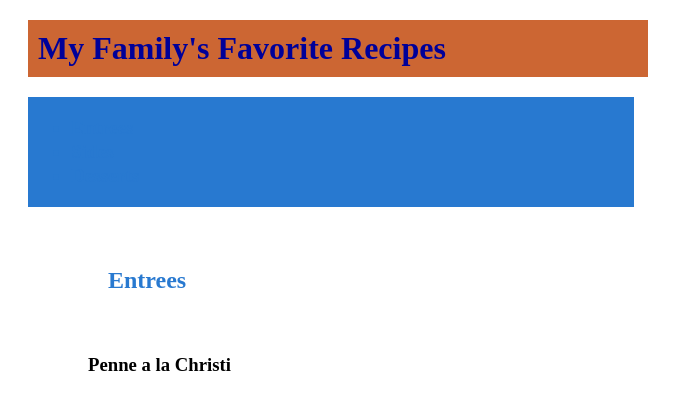
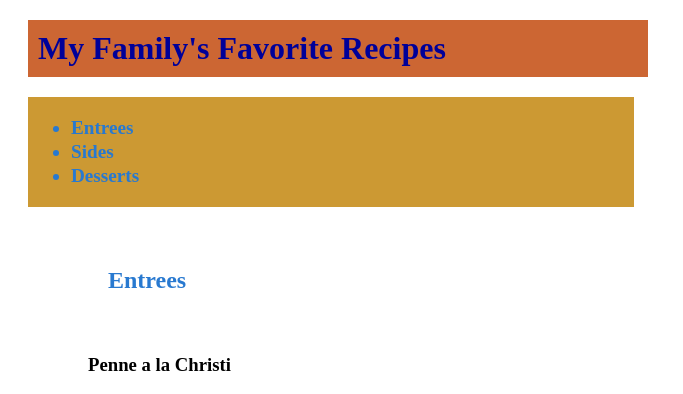
Before and after one commit to clsavino/Recipe-Project, a plain HTML site: page index.html in a window 1280 px wide. Shown: the top 394 px of the page, without its empty margins (0-683 px from the left). Drawn offline with Linux system fonts and the light colour scheme.

Commit message:
Update style.css

```diff
--- a/stylesheets/style.css
+++ b/stylesheets/style.css
@@ -6,7 +6,7 @@
 nav {
 
         /*background-color: lightsteelblue;*/
-        background-color: #2879d0;
+        background-color: #cc9933;
 }
 nav li {
         color: #2879d0;
```
